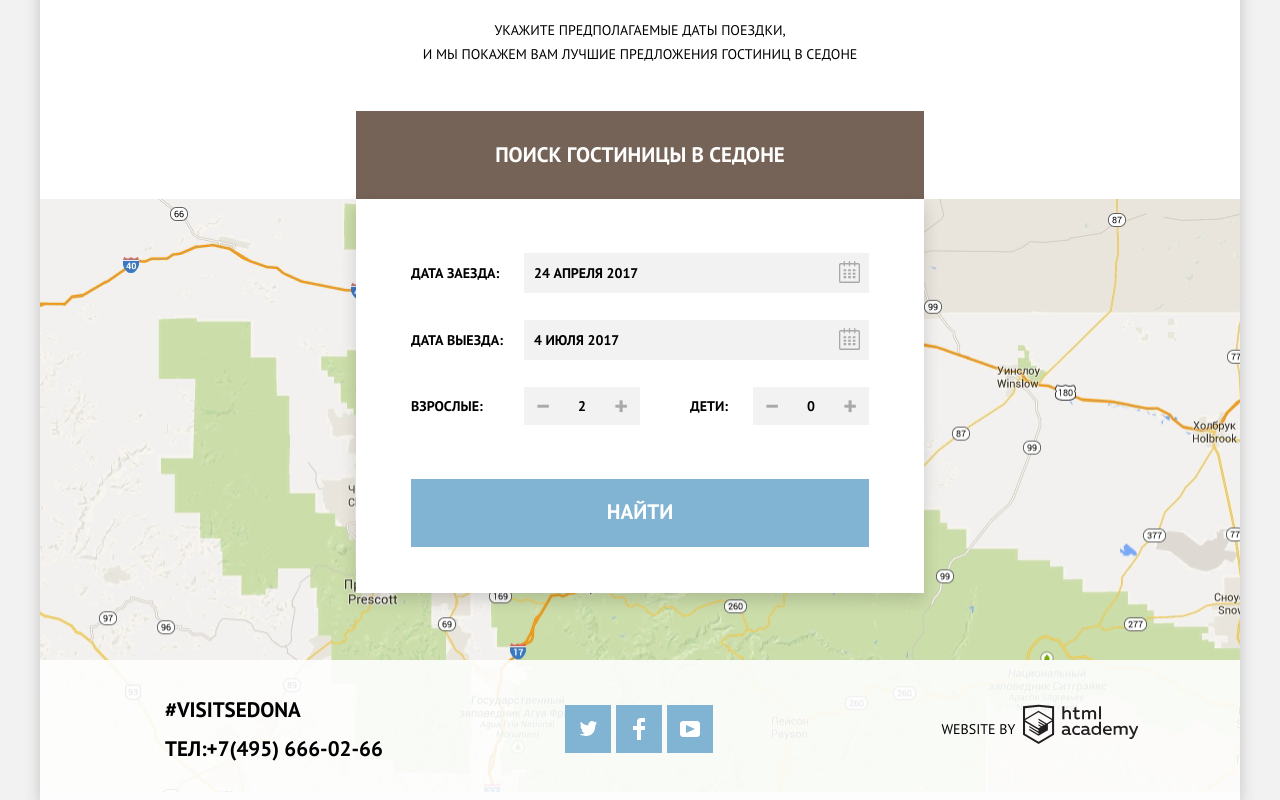
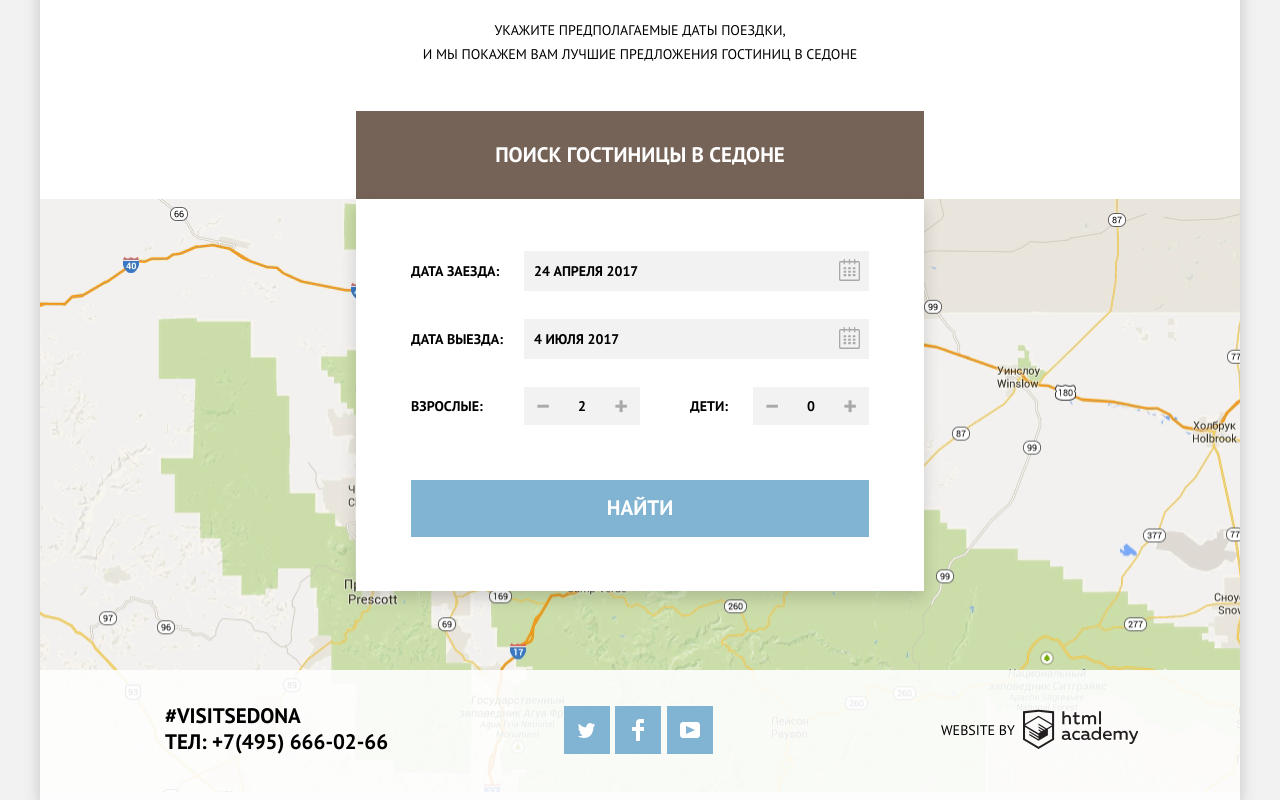
Before and after one commit to Zhirova/866707-sedona-27, a plain HTML site: page index.html in a window 1280 px wide. Shown: the part 1974-2774 px from the top of the page. Drawn offline with Linux system fonts and the light colour scheme.

Commit message:
правки для РР

```diff
--- a/css/style.css
+++ b/css/style.css
@@ -355,7 +355,7 @@ a {
   align-items: stretch;
   background-color: #ffffff;
   text-align: left;
-  padding-top: 54px;
+  padding-top: 52px;
   padding-bottom: 40px;
   padding-left: 55px;
   padding-right: 55px;
@@ -372,7 +372,7 @@ a {
 .search-form-item {
   margin: 0;
   padding: 0;
-  margin-bottom: 27px;
+  margin-bottom: 28px;
   position: relative;
   display: flex;
   flex-basis: 100%;
@@ -440,7 +440,7 @@ a {
   margin: 0;
   padding: 0;
   min-height: 38px;
-  margin-bottom: 54px;
+  margin-bottom: 55px;
   flex-grow: 1;
 }
 
@@ -531,8 +531,8 @@ a {
 
 .blue-button-big {
   font-size: 21px;
-  padding-top: 17px;
-  padding-bottom: 20px;
+  padding-top: 12px;
+  padding-bottom: 14px;
   width: 100%;
   cursor: pointer;
 }
@@ -551,8 +551,8 @@ a {
   display: flex;
   justify-content: center;
   align-items: flex-start;
-  padding-top: 30px;
-  padding-bottom: 32px;
+  padding-top: 33px;
+  padding-bottom: 42px;
   padding-left: 125px;
   padding-right: 101px;
   background-color: rgba(254, 254, 254, 0.9);
@@ -566,18 +566,14 @@ a {
   left: 0;
 }
 
-/* .map {
-  position: relative;
-  z-index: 0;
-} */
-
 .footer-contacts {
   font-size: 21px;
   font-weight: 700;
-  width: 360px;
+  line-height: 1.24;
+  width: 370px;
   padding: 0;
   margin: 0;
-  margin-right: 178px;
+  margin-right: 170px;
 }
 
 .footer-contacts a {
@@ -591,7 +587,7 @@ a {
   margin: 0;
   padding: 0;
   display: flex;
-  width: 240px;
+  width: 241px;
   flex-wrap: wrap;
   justify-content: space-between;
 }
@@ -634,6 +630,7 @@ a {
 
 .footer-copyright-link {
   display: block;
+  margin-top: 6px;
 }
 
 .footer-copyright-link:hover path,
@@ -733,7 +730,7 @@ a {
 
 /* СЛОЖНЫЙ ФИЛЬТР */
 .filter-range {
-  width: 314px;
+  width: 316px;
   color: #ffffff;
   margin-left: auto;
 }
@@ -747,7 +744,7 @@ a {
 
 .price-controls {
   position: relative;
-  height: 36px;
+  height: 34px;
   margin-bottom: 20px;
   font-size: 0;
   border: 2px solid #ffffff;
@@ -768,8 +765,7 @@ a {
 .price-controls label {
   display: inline-block;
   font-size: 14px;
-  line-height: 38px;
-  vertical-align: top;
+  vertical-align: center;
   cursor: pointer;
 }
 
@@ -781,7 +777,7 @@ a {
 .price-controls .max-price {
   width: 90px;
   margin-left: 10px;
-  padding-left: 55px;
+  padding-left: 45px;
 }
 
 .price-controls input {
@@ -977,7 +973,7 @@ a {
   padding-left: 72px;
   padding-right: 73px;
   padding-top: 17px;
-  padding-bottom: 22px;
+  padding-bottom: 24px;
 }
 
 .found-hotel figure {
```
Also changed, not shown: index.html (+1 -1 lines), sedona-hotels.html (+1 -1 lines).
